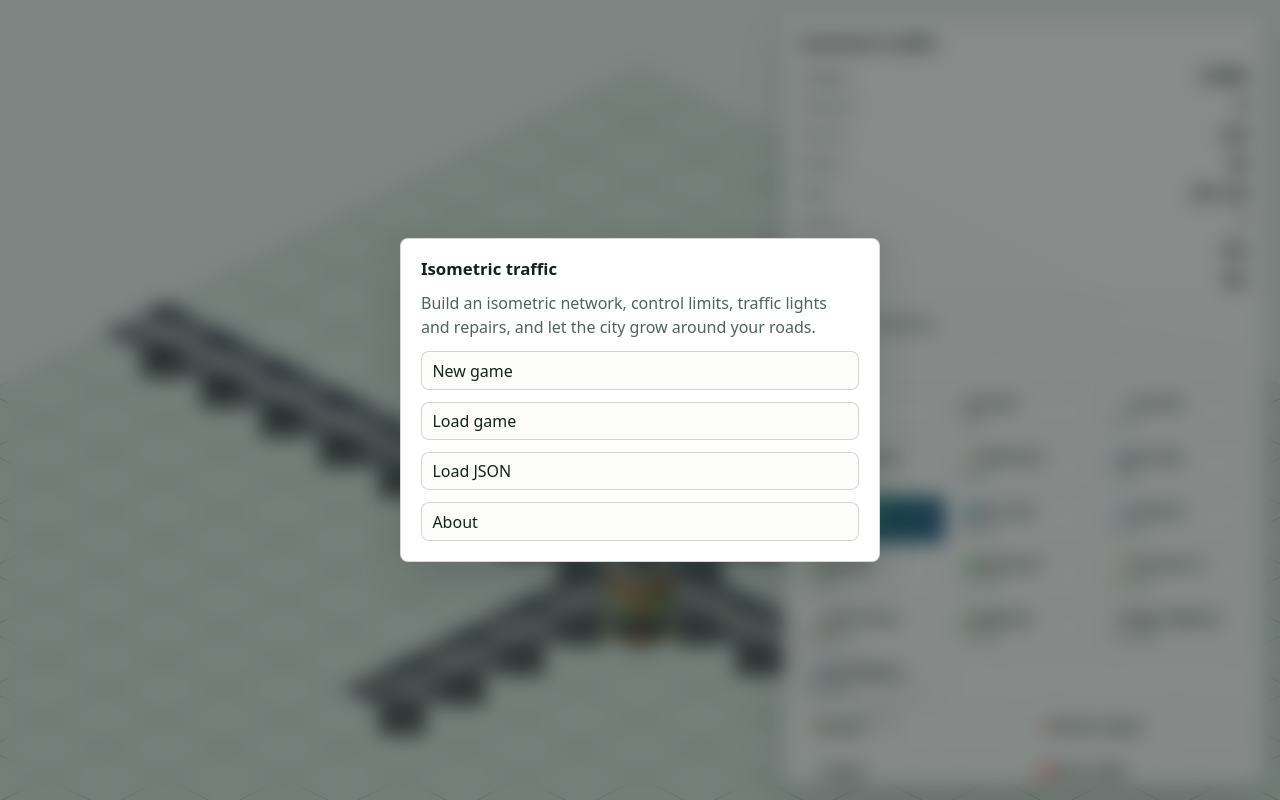
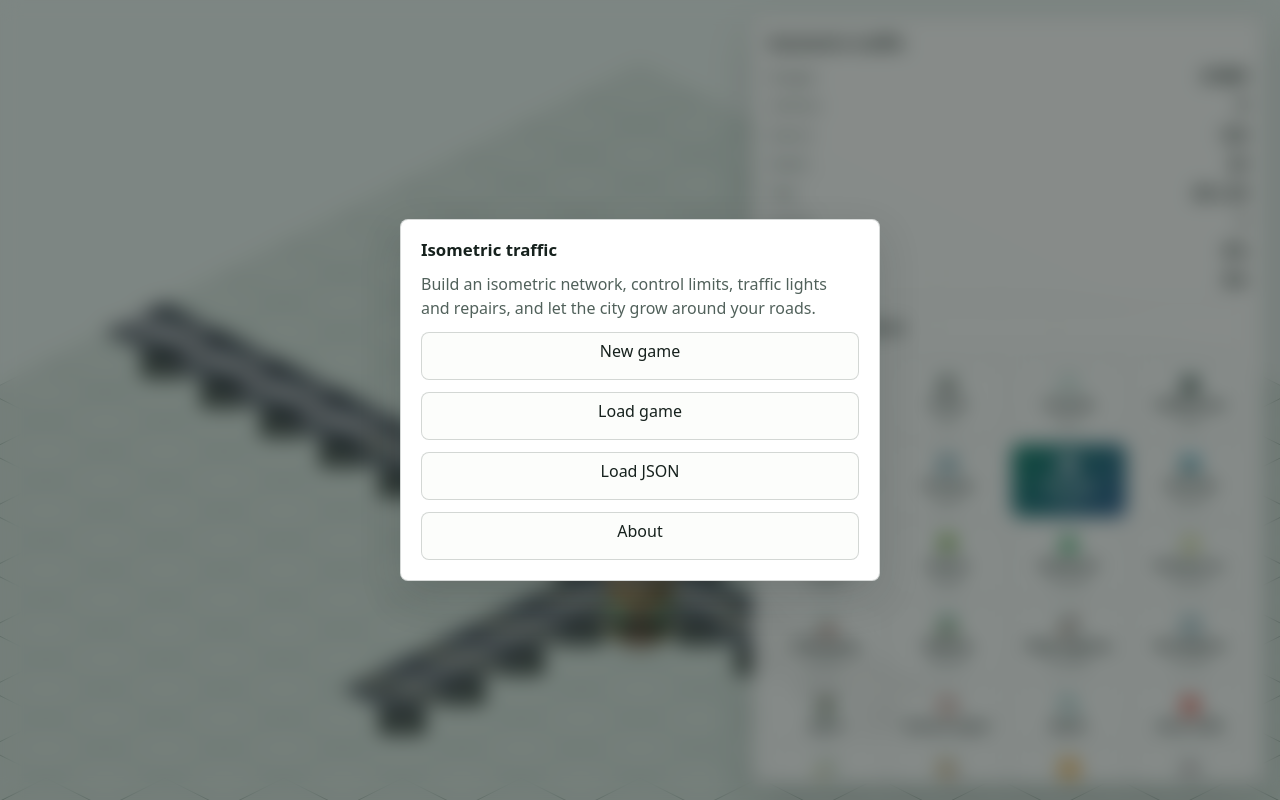
Before and after one commit to jalonsomerchan/traffic, a website with bundled scripts: page index.html in a window 1280 px wide. Built offline with nearby package versions, Linux system fonts and the light colour scheme.

Commit message:
Style icon toolbar and collapsible balance

```diff
--- a/styles.css
+++ b/styles.css
@@ -69,7 +69,7 @@ select {
   gap: var(--space-3);
   inset: var(--space-4) var(--space-4) auto auto;
   max-height: calc(100vh - 2rem);
-  max-width: min(30rem, calc(100vw - 2rem));
+  max-width: min(32rem, calc(100vw - 2rem));
   overflow: auto;
   padding: var(--space-4);
   position: fixed;
@@ -131,16 +131,30 @@ select {
   gap: var(--space-3);
 }
 
+.balance-toggle {
+  align-items: center;
+  background: var(--color-panel-strong);
+  display: flex !important;
+  font-weight: 800;
+  justify-content: space-between;
+}
+
 .statement {
+  background: var(--color-panel-strong);
   border: 1px solid var(--color-border);
   border-radius: var(--radius-md);
+  box-shadow: inset 0 1px 0 rgba(255, 255, 255, 0.16);
   display: grid;
   gap: 0.3rem;
-  padding: 0.65rem;
+  padding: 0.75rem;
+}
+
+.statement[hidden] {
+  display: none;
 }
 
 .statement strong {
-  font-size: 0.86rem;
+  font-size: 0.9rem;
 }
 
 .statement div {
@@ -190,13 +204,13 @@ select {
 }
 
 .hud__grid--compact {
-  grid-template-columns: repeat(2, minmax(0, 1fr));
+  grid-template-columns: repeat(4, minmax(0, 1fr));
 }
 
 .tool-palette {
   display: grid;
   gap: 0.45rem;
-  grid-template-columns: repeat(3, minmax(0, 1fr));
+  grid-template-columns: repeat(4, minmax(0, 1fr));
 }
 
 .time-control {
@@ -220,12 +234,12 @@ select {
   color: var(--color-text);
   cursor: pointer;
   display: grid;
-  gap: 0.1rem;
-  justify-items: start;
-  min-height: 2.35rem;
-  padding: 0.45rem 0.65rem;
-  text-align: left;
-  transition: background var(--transition-fast), border-color var(--transition-fast);
+  gap: 0.18rem;
+  justify-items: center;
+  min-height: 3rem;
+  padding: 0.45rem 0.5rem;
+  text-align: center;
+  transition: background var(--transition-fast), border-color var(--transition-fast), transform var(--transition-fast);
 }
 
 .hud button:hover,
@@ -235,16 +249,35 @@ select {
 .file-button:focus-within {
   border-color: var(--color-accent);
   outline: 2px solid transparent;
+  transform: translateY(-1px);
 }
 
 .hud button b {
-  font-size: 0.78rem;
-  line-height: 1.1;
+  align-items: center;
+  display: grid;
+  font-size: 0.72rem;
+  gap: 0.18rem;
+  justify-items: center;
+  line-height: 1.05;
 }
 
-.hud button span {
+.tool-icon {
+  align-items: center;
+  background: rgba(22, 127, 103, 0.12);
+  border: 1px solid rgba(22, 127, 103, 0.18);
+  border-radius: 999px;
+  display: inline-grid;
+  font-size: 1rem;
+  height: 1.55rem;
+  justify-items: center;
+  line-height: 1;
+  place-items: center;
+  width: 1.55rem;
+}
+
+.hud button span:not(.tool-icon) {
   color: var(--color-muted);
-  font-size: 0.68rem;
+  font-size: 0.64rem;
 }
 
 .hud button[aria-pressed="true"] {
@@ -253,7 +286,12 @@ select {
   color: white;
 }
 
-.hud button[aria-pressed="true"] span {
+.hud button[aria-pressed="true"] .tool-icon {
+  background: rgba(255, 255, 255, 0.22);
+  border-color: rgba(255, 255, 255, 0.26);
+}
+
+.hud button[aria-pressed="true"] span:not(.tool-icon) {
   color: rgba(255, 255, 255, 0.78);
 }
 
@@ -341,8 +379,9 @@ select {
     max-width: none;
   }
 
-  .tool-palette {
-    grid-template-columns: repeat(2, minmax(0, 1fr));
+  .tool-palette,
+  .hud__grid--compact {
+    grid-template-columns: repeat(3, minmax(0, 1fr));
   }
 
   .view-control {
```
